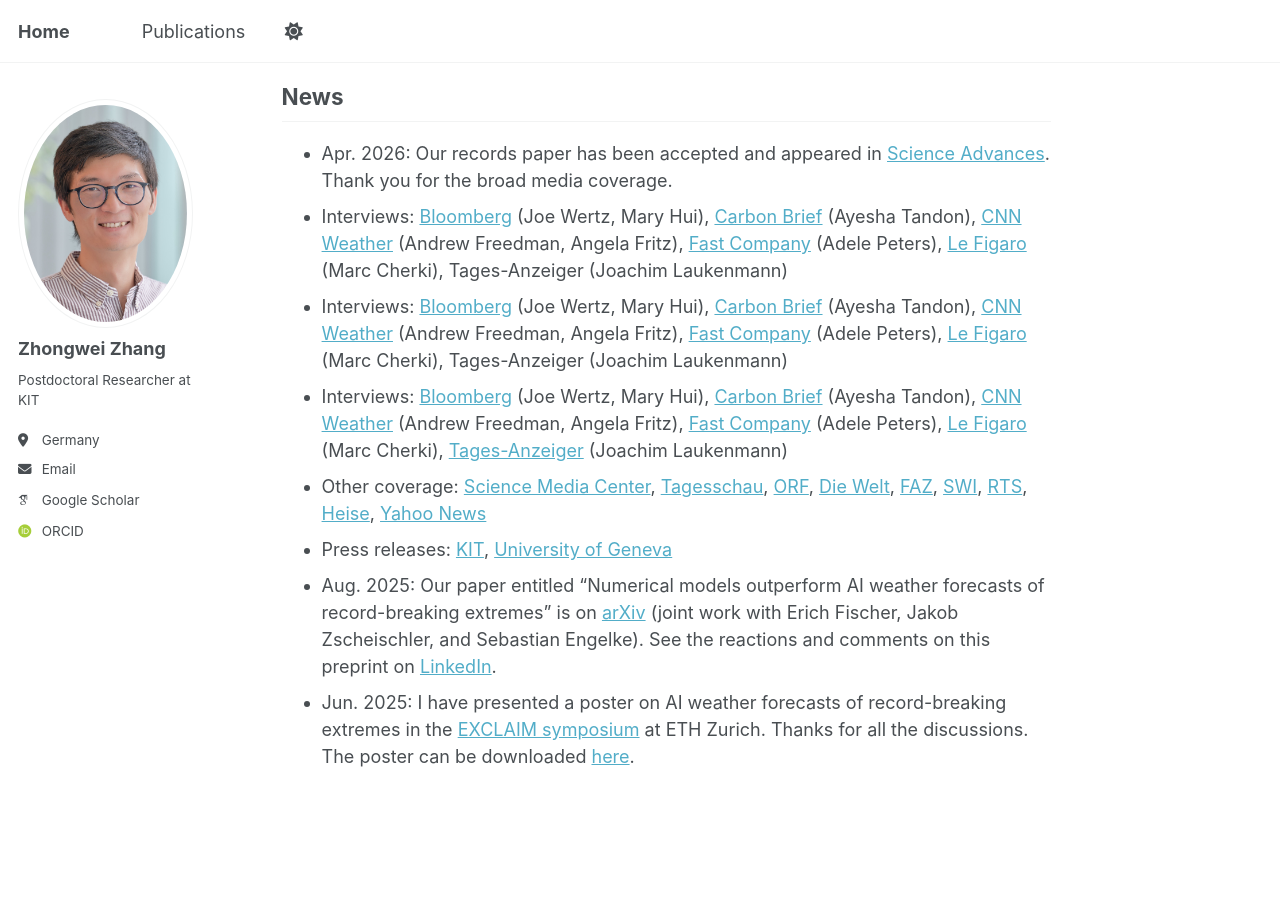
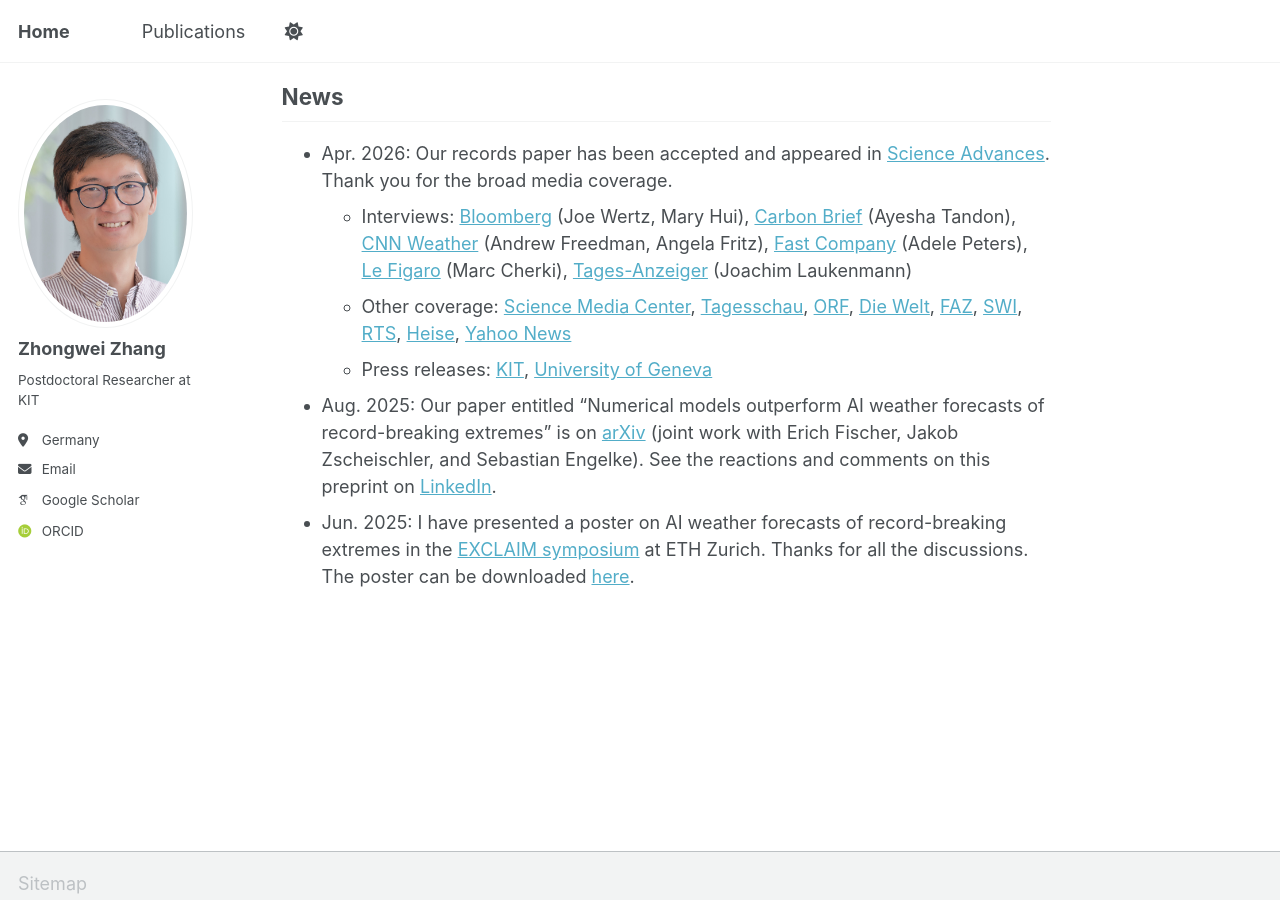
Before and after one commit to Zhongwei-Zhang/Zhongwei-Zhang.github.io, a Jekyll site: the page built from _pages/about.md, in a window 1280 px wide and 900 px high, scrolled down 459 px. Built offline with Jekyll 4.4.1, drawn with Linux system fonts in a browser that asks for light colours; some web fonts are replaced; a script that is not in the unit is left out.

Commit message:
update about me

```diff
--- a/_pages/about.md
+++ b/_pages/about.md
@@ -17,10 +17,8 @@
 
 ## News
   * Apr. 2026: Our records paper has been accepted and appeared in [Science Advances](https://www.science.org/doi/10.1126/sciadv.aec1433). Thank you for the broad media coverage.
-  - Interviews: [Bloomberg](https://www.bloomberg.com/news/newsletters/2025-09-01/ai-models-struggle-at-forecasting-extreme-weather-events?embedded-checkout=true) (Joe Wertz, Mary Hui), [Carbon Brief](https://www.carbonbrief.org/traditional-models-still-outperform-ai-for-extreme-weather-forecasts/) (Ayesha Tandon), [CNN Weather](https://view.newsletters.cnn.com/messages/1777999893502167c89932d02/raw?utm_medium=email&utm_source=cnn_CNN+Weather+-+May+5%2C+2026+-+Andrew&bt_ee=56lUCSWILo4rKfasMG%2BaUx2DzdiTRIxvhMbBDXPpFCpJoQjXmFRIvxjMtX%2FRPFES&bt_ts=1777999893506) (Andrew Freedman, Angela Fritz), [Fast Company](https://www.fastcompany.com/91534966/traditional-forecasting-still-beats-ai-for-extreme-weather) (Adele Peters),  [Le Figaro]() (Marc Cherki), Tages-Anzeiger (Joachim Laukenmann)
-  - Interviews: [Bloomberg](https://www.bloomberg.com/news/newsletters/2025-09-01/ai-models-struggle-at-forecasting-extreme-weather-events?embedded-checkout=true) (Joe Wertz, Mary Hui), [Carbon Brief](https://www.carbonbrief.org/traditional-models-still-outperform-ai-for-extreme-weather-forecasts/) (Ayesha Tandon), [CNN Weather](https://view.newsletters.cnn.com/messages/1777999893502167c89932d02/raw?utm_medium=email&utm_source=cnn_CNN+Weather+-+May+5%2C+2026+-+Andrew&bt_ee=56lUCSWILo4rKfasMG%2BaUx2DzdiTRIxvhMbBDXPpFCpJoQjXmFRIvxjMtX%2FRPFES&bt_ts=1777999893506) (Andrew Freedman, Angela Fritz), [Fast Company](https://www.fastcompany.com/91534966/traditional-forecasting-still-beats-ai-for-extreme-weather) (Adele Peters),  [Le Figaro]() (Marc Cherki), Tages-Anzeiger (Joachim Laukenmann)
-  - Interviews: [Bloomberg](https://www.bloomberg.com/news/newsletters/2025-09-01/ai-models-struggle-at-forecasting-extreme-weather-events?embedded-checkout=true) (Joe Wertz, Mary Hui), [Carbon Brief](https://www.carbonbrief.org/traditional-models-still-outperform-ai-for-extreme-weather-forecasts/) (Ayesha Tandon), [CNN Weather](https://view.newsletters.cnn.com/messages/1777999893502167c89932d02/raw?utm_medium=email&utm_source=cnn_CNN+Weather+-+May+5%2C+2026+-+Andrew&bt_ee=56lUCSWILo4rKfasMG%2BaUx2DzdiTRIxvhMbBDXPpFCpJoQjXmFRIvxjMtX%2FRPFES&bt_ts=1777999893506) (Andrew Freedman, Angela Fritz), [Fast Company](https://www.fastcompany.com/91534966/traditional-forecasting-still-beats-ai-for-extreme-weather) (Adele Peters),  [Le Figaro](https://www.lefigaro.fr/sciences/pour-l-instant-les-modeles-n-en-sont-pas-encore-capables-l-ia-ne-sait-pas-predire-les-evenements-meteorologiques-extremes-20260429) (Marc Cherki), [Tages-Anzeiger](https://www.tagesanzeiger.ch/taifun-ragasa-ki-wettermodelle-sagen-sturm-voraus-800258593800) (Joachim Laukenmann)
-  - Other coverage: [Science Media Center](https://www.sciencemediacenter.de/angebote/ki-modelle-bei-der-vorhersage-seltener-wetterextreme-unterlegen-26090), [Tagesschau](https://www.tagesschau.de/wissen/forschung/ki-wettervorhersage-100.html), [ORF](https://orf.at/stories/3428188/), [Die Welt](https://www.welt.de/wissenschaft/article69f1f03cf67bc0851593e91f/wetter-wann-ki-bei-vorhersagen-noch-versagt-und-was-das-fuer-unsere-sicherheit-bedeutet.html?source=puerto-reco-2_ABC-V50.2.D_control), [FAZ](https://www.faz.net/aktuell/wissen/erde-klima/ki-modelle-sagen-extremwetterereignisse-schlecht-vorher-accg-200775636.html), [SWI](https://www.swissinfo.ch/eng/research-frontiers/weather-forecasts-ai-fails-precisely-on-extreme-events/91342493), [RTS](https://www.rts.ch/info/sciences-tech/2026/article/les-modeles-mathematiques-devancent-l-intelligence-artificielle-pour-les-episodes-meteo-extremes-29231221.html), [Heise](https://www.heise.de/en/news/Conventional-weather-models-predict-extreme-events-better-than-AI-models-11281138.html), [Yahoo News](https://www.yahoo.com/news/articles/study-reveals-unexpected-results-using-231500008.html?guce_referrer=aHR0cHM6Ly93d3cuZ29vZ2xlLmNvbS8&guce_referrer_sig=AQAAAKcfJo5PtxyP_8QkYawPyC8i91O5jwngeMyT4m9GI9FJ4yq1ZsyJfM-sXFJElB-ycbTRURQqoEgo2tXQx8NI70MQdvW7zezuy5XEmUVx_rqLvaFsO6hkRJUugXL1Jf3zu6UtXrIY20beTnNhMIDgrzTdZ7z4mZdwYQL_wLlvtM4R&guccounter=2)
-  - Press releases: [KIT](https://www.kit.edu/kit/english/pi_2026_040_physics-based-weather-models-more-reliable-than-ai-for-extreme-events.php), [University of Geneva](https://www.unige.ch/medias/en/2026/lia-demunie-pour-predire-les-phenomenes-meteorologiques-extremes)
+    - Interviews: [Bloomberg](https://www.bloomberg.com/news/newsletters/2025-09-01/ai-models-struggle-at-forecasting-extreme-weather-events?embedded-checkout=true) (Joe Wertz, Mary Hui), [Carbon Brief](https://www.carbonbrief.org/traditional-models-still-outperform-ai-for-extreme-weather-forecasts/) (Ayesha Tandon), [CNN Weather](https://view.newsletters.cnn.com/messages/1777999893502167c89932d02/raw?utm_medium=email&utm_source=cnn_CNN+Weather+-+May+5%2C+2026+-+Andrew&bt_ee=56lUCSWILo4rKfasMG%2BaUx2DzdiTRIxvhMbBDXPpFCpJoQjXmFRIvxjMtX%2FRPFES&bt_ts=1777999893506) (Andrew Freedman, Angela Fritz), [Fast Company](https://www.fastcompany.com/91534966/traditional-forecasting-still-beats-ai-for-extreme-weather) (Adele Peters),  [Le Figaro](https://www.lefigaro.fr/sciences/pour-l-instant-les-modeles-n-en-sont-pas-encore-capables-l-ia-ne-sait-pas-predire-les-evenements-meteorologiques-extremes-20260429) (Marc Cherki), [Tages-Anzeiger](https://www.tagesanzeiger.ch/taifun-ragasa-ki-wettermodelle-sagen-sturm-voraus-800258593800) (Joachim Laukenmann)
+    - Other coverage: [Science Media Center](https://www.sciencemediacenter.de/angebote/ki-modelle-bei-der-vorhersage-seltener-wetterextreme-unterlegen-26090), [Tagesschau](https://www.tagesschau.de/wissen/forschung/ki-wettervorhersage-100.html), [ORF](https://orf.at/stories/3428188/), [Die Welt](https://www.welt.de/wissenschaft/article69f1f03cf67bc0851593e91f/wetter-wann-ki-bei-vorhersagen-noch-versagt-und-was-das-fuer-unsere-sicherheit-bedeutet.html?source=puerto-reco-2_ABC-V50.2.D_control), [FAZ](https://www.faz.net/aktuell/wissen/erde-klima/ki-modelle-sagen-extremwetterereignisse-schlecht-vorher-accg-200775636.html), [SWI](https://www.swissinfo.ch/eng/research-frontiers/weather-forecasts-ai-fails-precisely-on-extreme-events/91342493), [RTS](https://www.rts.ch/info/sciences-tech/2026/article/les-modeles-mathematiques-devancent-l-intelligence-artificielle-pour-les-episodes-meteo-extremes-29231221.html), [Heise](https://www.heise.de/en/news/Conventional-weather-models-predict-extreme-events-better-than-AI-models-11281138.html), [Yahoo News](https://www.yahoo.com/news/articles/study-reveals-unexpected-results-using-231500008.html?guce_referrer=aHR0cHM6Ly93d3cuZ29vZ2xlLmNvbS8&guce_referrer_sig=AQAAAKcfJo5PtxyP_8QkYawPyC8i91O5jwngeMyT4m9GI9FJ4yq1ZsyJfM-sXFJElB-ycbTRURQqoEgo2tXQx8NI70MQdvW7zezuy5XEmUVx_rqLvaFsO6hkRJUugXL1Jf3zu6UtXrIY20beTnNhMIDgrzTdZ7z4mZdwYQL_wLlvtM4R&guccounter=2)
+    - Press releases: [KIT](https://www.kit.edu/kit/english/pi_2026_040_physics-based-weather-models-more-reliable-than-ai-for-extreme-events.php), [University of Geneva](https://www.unige.ch/medias/en/2026/lia-demunie-pour-predire-les-phenomenes-meteorologiques-extremes)
   * Aug. 2025: Our paper entitled "Numerical models outperform AI weather forecasts of record-breaking extremes" is on [arXiv](https://arxiv.org/abs/2508.15724) (joint work with Erich Fischer, Jakob Zscheischler, and Sebastian Engelke). See the reactions and comments on this preprint on [LinkedIn](https://www.linkedin.com/feed/update/urn:li:activity:7364580367900491776/).
   * Jun. 2025: I have presented a poster on AI weather forecasts of record-breaking extremes in the [EXCLAIM symposium](https://exclaim-symposium.ethz.ch/about/symposium.html) at ETH Zurich. Thanks for all the discussions. The poster can be downloaded [here](https://zhongwei-zhang.github.io/files/Poster_EXCLAIM_Jun2025_ZhongweiZhang.pdf).
```
